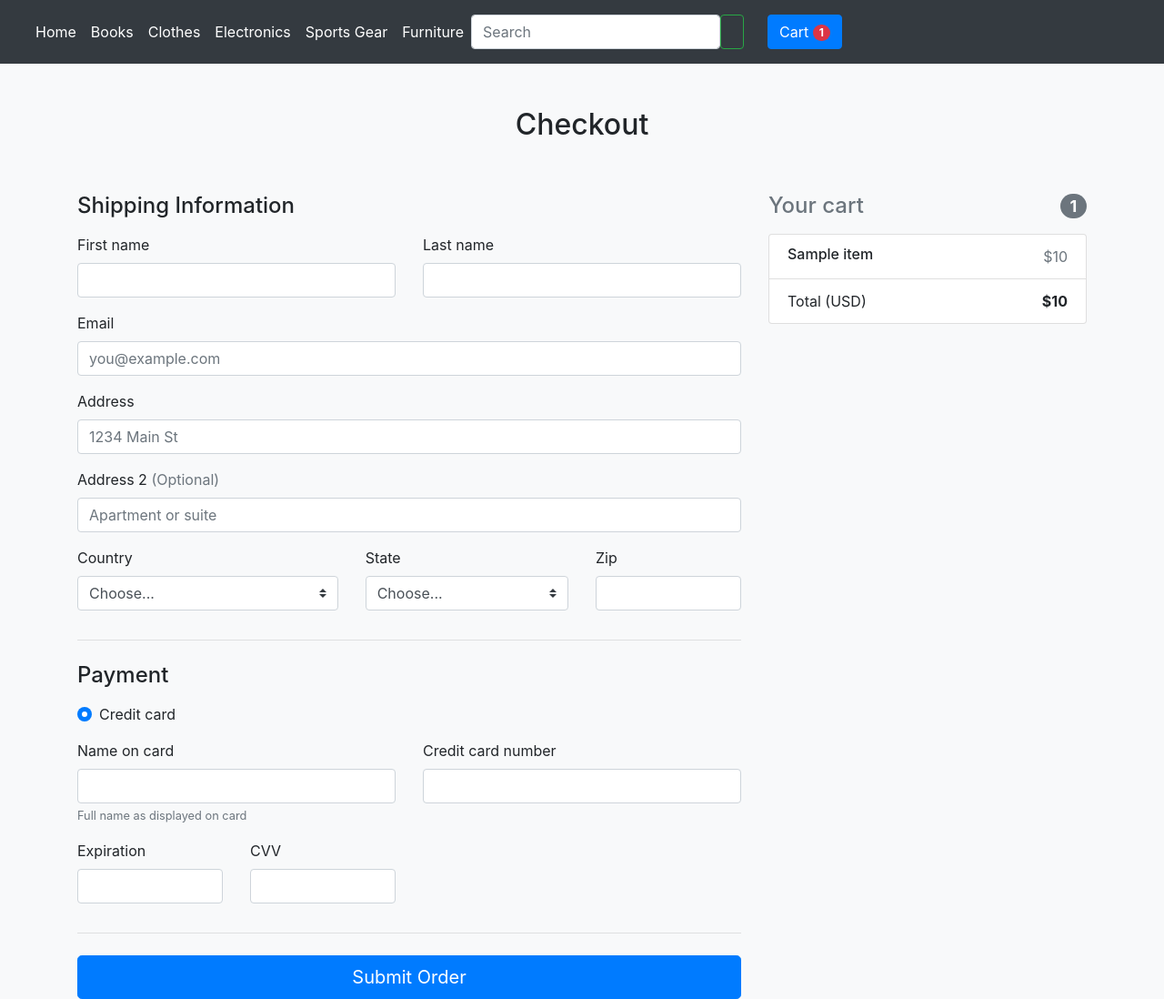
After one commit to elenirotsides/Exchange4Students, a Flask app: template src/templates/checkout.html in a window 1280 px wide. The commit adds this page. Shown: the whole page at 91% size. Run offline with Flask 2, Linux system fonts and the light colour scheme; the template is opened without the code that fills it: most values are stand-ins (such as "Sample title", 1, 10 or a date in 2020); some libraries are stand-ins or nearby versions.

Commit message:
made checkout page!

```diff
--- a/src/app.py
+++ b/src/app.py
@@ -327,5 +327,12 @@ def get_item_posted():
     return render_template("/item_posted.html", cart=cart)
 
 
+@app.route("/checkout", methods=["GET", "POST"])
+def get_checkout():
+    total = 0
+    for item in cart.item_list:
+        total += item.get_price()
+    return render_template("/checkout.html", cart=cart, total=total)
+
 if __name__ == "__main__":
     app.run(debug=True)
--- a/src/templates/base.html
+++ b/src/templates/base.html
@@ -98,16 +98,17 @@
                 class="badge badge-pill badge-danger">{{cart.item_list|length}}</span></button>
             <div class="dropdown-menu">
               <div class="row cart-detail col-lg-3-margin col-md-4-margin col-xs-12-margin d-flex p-2"">
-                {% if items|length == 0 %}
-                <div class="col-lg-3-margin col-md-4-margin col-xs-12-margin d-flex p-2">
-                  <h2 class="text-muted">No Items in Cart</h2>
-                </div>
+                {% if cart.item_list|length == 0 %}
+                  <div class="col-lg-3-margin col-md-4-margin col-xs-12-margin d-flex p-2">
+                    <h2 class="text-muted">No Items in Cart</h2>
+                  </div>
                 {% endif %}
                 {% for item in cart.item_list %}
                 <div class="col-lg-3-margin col-md-4-margin col-xs-12-margin d-flex p-2">
                   <div class="card shadow-sm" style="width: 18rem;">
-                    <div class="card-body">
+                    <div class="card-body bg-light">
                       <p class="card-text">{{item.get_title()}}</p>
+                      <span class="text-muted" style="font-size: medium;">${{item.price_string()}}</span>
                       <div class="d-flex justify-content-between align-items-center">
                         <div class="btn-group">
                           <a class="btn btn-sm btn-outline-secondary" href="/view/{{item.get_item_id()}}">View</a>
@@ -124,7 +125,9 @@
               </div>
               <div class="row">
                 <div class="col-lg-12 col-sm-12 col-12 text-center checkout">
-                  <button class="btn btn-primary btn-block">Checkout</button>
+                  <form method="POST" action="/checkout">
+                    <button type="submit" class="btn btn-primary btn-block">Checkout</button>
+                  </form>
                 </div>
               </div>
             </div>
--- /dev/null
+++ b/src/templates/checkout.html
@@ -0,0 +1,174 @@
+{% extends 'base.html' %}
+
+{% block content %}
+<main>
+    <body class="bg-light">
+        <div class="container">
+      <div class="py-5 text-center">
+        <h2>Checkout</h2>
+      </div>
+
+      <div class="row">
+        <div class="col-md-4 order-md-2 mb-4">
+          <h4 class="d-flex justify-content-between align-items-center mb-3">
+            <span class="text-muted">Your cart</span>
+            <span class="badge badge-secondary badge-pill">{{cart.item_list|length}}</span>
+          </h4>
+          <ul class="list-group mb-3">
+            {% if cart.item_list|length == 0 %}
+                <div class="col-lg-3-margin col-md-4-margin col-xs-12-margin d-flex p-2">
+                    <h2 class="text-muted">No Items in Cart</h2>
+                </div>
+            {% endif %}
+            {% for item in cart.item_list %}
+            <li class="list-group-item d-flex justify-content-between lh-condensed">
+              <div>
+                <h6 class="my-0">{{item.get_title()}}</h6>
+              </div>
+              <span class="text-muted">${{item.get_price()}}</span>
+            </li>
+            {% endfor %}
+            <li class="list-group-item d-flex justify-content-between">
+              <span>Total (USD)</span>
+              <strong>${{total}}</strong>
+            </li>
+          </ul>
+
+        </div>
+        <div class="col-md-8 order-md-1">
+          <h4 class="mb-3">Shipping Information</h4>
+          <form class="needs-validation" novalidate>
+            <div class="row">
+              <div class="col-md-6 mb-3">
+                <label for="firstName">First name</label>
+                <input type="text" class="form-control" id="firstName" placeholder="" value="" required>
+                <div class="invalid-feedback">
+                  Valid first name is required.
+                </div>
+              </div>
+              <div class="col-md-6 mb-3">
+                <label for="lastName">Last name</label>
+                <input type="text" class="form-control" id="lastName" placeholder="" value="" required>
+                <div class="invalid-feedback">
+                  Valid last name is required.
+                </div>
+              </div>
+            </div>
+
+            <div class="mb-3">
+              <label for="email">Email <span class="text-muted"></span></label>
+              <input type="email" class="form-control" id="email" placeholder="you@example.com">
+              <div class="invalid-feedback">
+                Please enter a valid email address.
+              </div>
+            </div>
+
+            <div class="mb-3">
+              <label for="address">Address</label>
+              <input type="text" class="form-control" id="address" placeholder="1234 Main St" required>
+              <div class="invalid-feedback">
+                Please enter your shipping address.
+              </div>
+            </div>
+
+            <div class="mb-3">
+              <label for="address2">Address 2 <span class="text-muted">(Optional)</span></label>
+              <input type="text" class="form-control" id="address2" placeholder="Apartment or suite">
+            </div>
+
+            <div class="row">
+              <div class="col-md-5 mb-3">
+                <label for="country">Country</label>
+                <select class="custom-select d-block w-100" id="country" required>
+                  <option value="">Choose...</option>
+                  <option>United States</option>
+                </select>
+                <div class="invalid-feedback">
+                  Please select a valid country.
+                </div>
+              </div>
+              <div class="col-md-4 mb-3">
+                <label for="state">State</label>
+                <select class="custom-select d-block w-100" id="state" required>
+                  <option value="">Choose...</option>
+                  <option>California</option>
+                </select>
+                <div class="invalid-feedback">
+                  Please provide a valid state.
+                </div>
+              </div>
+              <div class="col-md-3 mb-3">
+                <label for="zip">Zip</label>
+                <input type="text" class="form-control" id="zip" placeholder="" required>
+                <div class="invalid-feedback">
+                  Zip code required.
+                </div>
+              </div>
+            </div>
+            <hr class="mb-4">
+
+            <h4 class="mb-3">Payment</h4>
+
+            <div class="d-block my-3" id="payment_method" name="payment_method">
+              <div class="custom-control custom-radio">
+                <input id="credit" name="paymentMethod" type="radio" class="custom-control-input" checked required>
+                <label class="custom-control-label" for="credit">Credit card</label>
+              </div>
+              <!-- <div class="custom-control custom-radio">
+                <input id="venmo" name="paymentMethod" type="radio" class="custom-control-input" required>
+                <label class="custom-control-label" name="venmo" for="venmo">Venmo</label>
+              </div> -->
+            </div>
+            <div class="row" id="credit1" name="credit1">
+              <div class="col-md-6 mb-3">
+                <label for="cc-name">Name on card</label>
+                <input type="text" class="form-control" id="cc-name" placeholder="" required>
+                <small class="text-muted">Full name as displayed on card</small>
+                <div class="invalid-feedback">
+                  Name on card is required
+                </div>
+              </div>
+              <div class="col-md-6 mb-3">
+                <label for="cc-number">Credit card number</label>
+                <input type="text" class="form-control" id="cc-number" placeholder="" required>
+                <div class="invalid-feedback">
+                  Credit card number is required
+                </div>
+              </div>
+            </div>
+            <div class="row" id="credit2" name="credit2">
+              <div class="col-md-3 mb-3">
+                <label for="cc-expiration">Expiration</label>
+                <input type="text" class="form-control" id="cc-expiration" placeholder="" required>
+                <div class="invalid-feedback">
+                  Expiration date required
+                </div>
+              </div>
+              <div class="col-md-3 mb-3">
+                <label for="cc-cvv">CVV</label>
+                <input type="text" class="form-control" id="cc-cvv" placeholder="" required>
+                <div class="invalid-feedback">
+                  Security code required
+                </div>
+              </div>
+            </div>
+            <hr class="mb-4">
+            <button class="btn btn-primary btn-lg btn-block" type="submit">Submit Order</button>
+          </form>
+        </div>
+      </div>
+    </main>
+    <script>
+        $("#payment_method").change(function () {
+        if ($(this).val() == "venmo") {
+            $('#credit1').hide();
+            $('#credit2').hide();
+        }
+        else{
+            $('#credit1').show();
+            $('#credit2').show();
+        }
+        });
+    </script>
+
+{% endblock %}
--- a/src/templates/login.html
+++ b/src/templates/login.html
@@ -20,7 +20,7 @@
           <input type="checkbox" value="remember-me"> Remember me
         </label>
       </div>
-      <button class="w-100 btn btn-lg btn-primary" type="submit">Sign in</button>
+      <button class="w-100 btn btn-lg btn-outline-danger" type="submit">Sign in</button>
       <p class="mt-5 mb-3 text-muted">&copy; 2017–2021</p>
     </form>
   </main>
```
